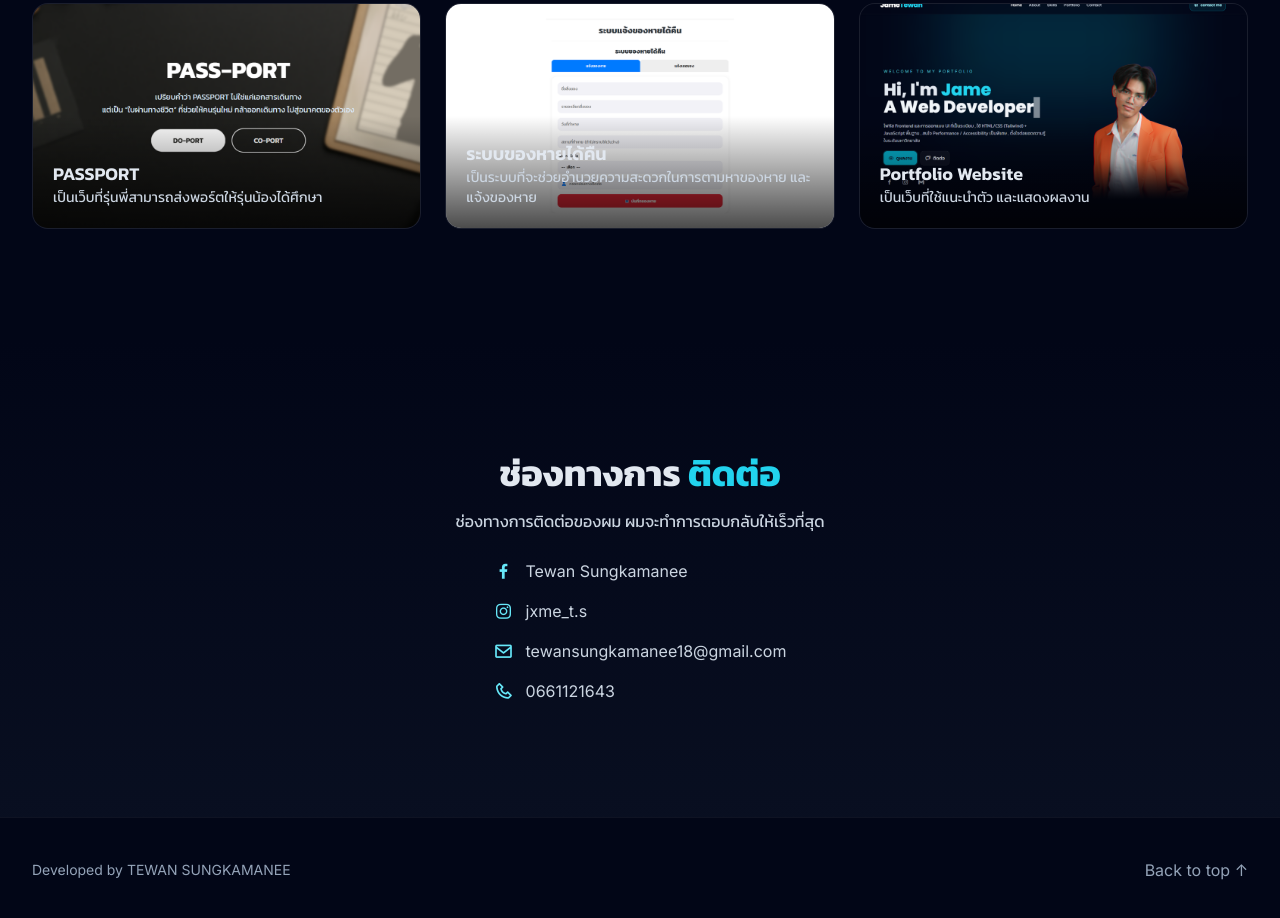
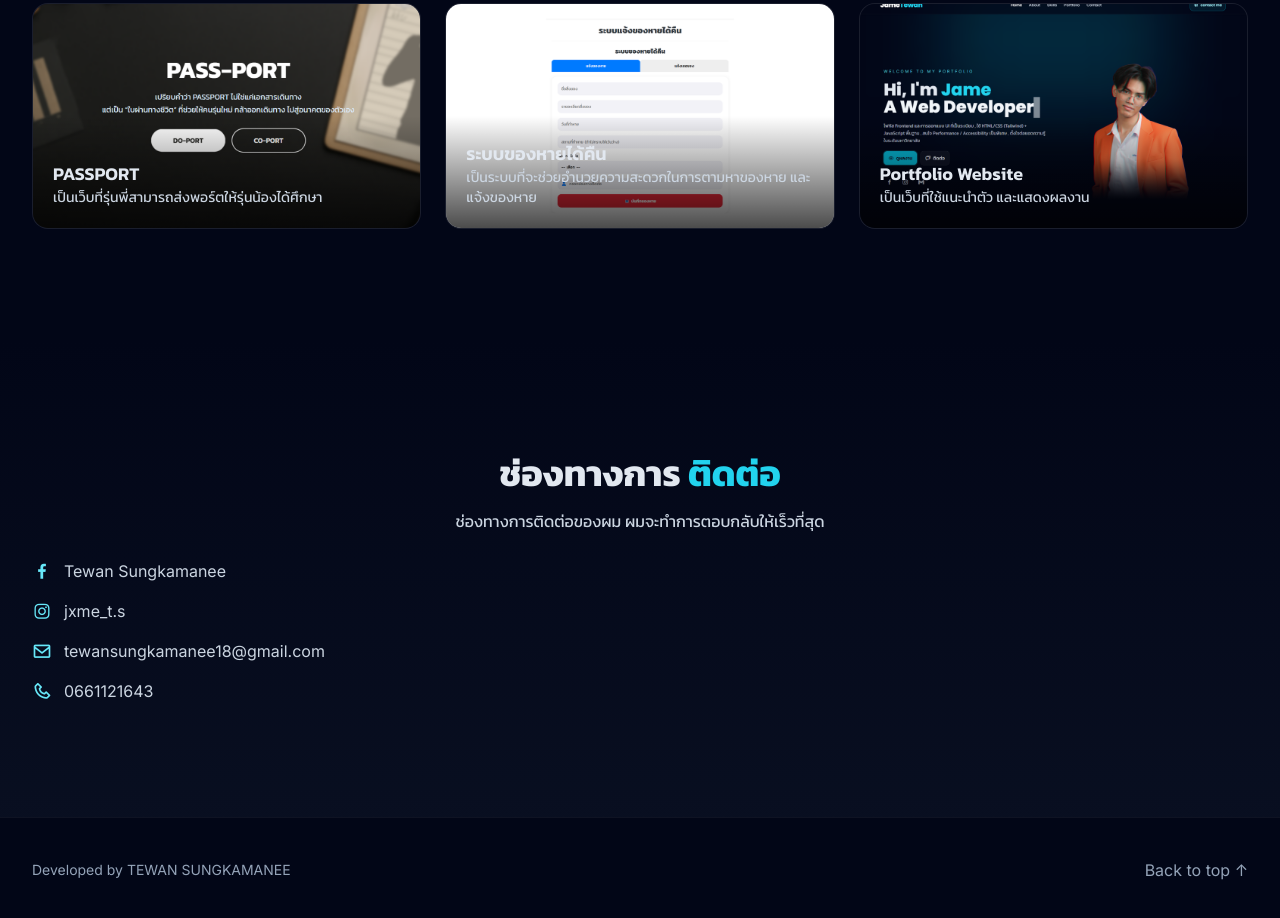
Before and after one commit to JameTewan/Portfolio-Web, a plain HTML site: page index.html in a window 1280 px wide. Shown: the part 2829-3747 px from the top of the page. Drawn offline with nearby package versions, Linux system fonts and the light colour scheme; a web font is replaced by a local one.

Commit message:
Update index.html

```diff
--- a/index.html
+++ b/index.html
@@ -325,7 +325,7 @@
           <div>
             <h2 class="text-3xl sm:text-4xl font-bold font-[Kanit]">ช่องทางการ <span class="text-brand-400 font-[Kanit]">ติดต่อ</span></h2>
             <p class="mt-4 text-slate-300 font-[Kanit]">ช่องทางการติดต่อของผม ผมจะทำการตอบกลับให้เร็วที่สุด</p>
-            <div class="place-items-center">
+            <div class="place-content-center">
                 <div class="mt-6 space-y-3 text-slate-300 text-center">
                     <a href="https://facebook.com/tewan.sungkamanee.7/?" target="_blank" rel="noopener" class="flex items-center gap-3"><i class='bx bxl-facebook text-xl text-brand-300'></i> Tewan Sungkamanee</a>
                     <a href="https://www.instagram.com/jxme_t.s?igsh=ZGtmZTc0dHBxejZv&utm_source=qr" target="_blank" rel="noopener" class="flex items-center gap-3"><i class='bx bxl-instagram text-xl text-brand-300'></i> jxme_t.s</a>
```
